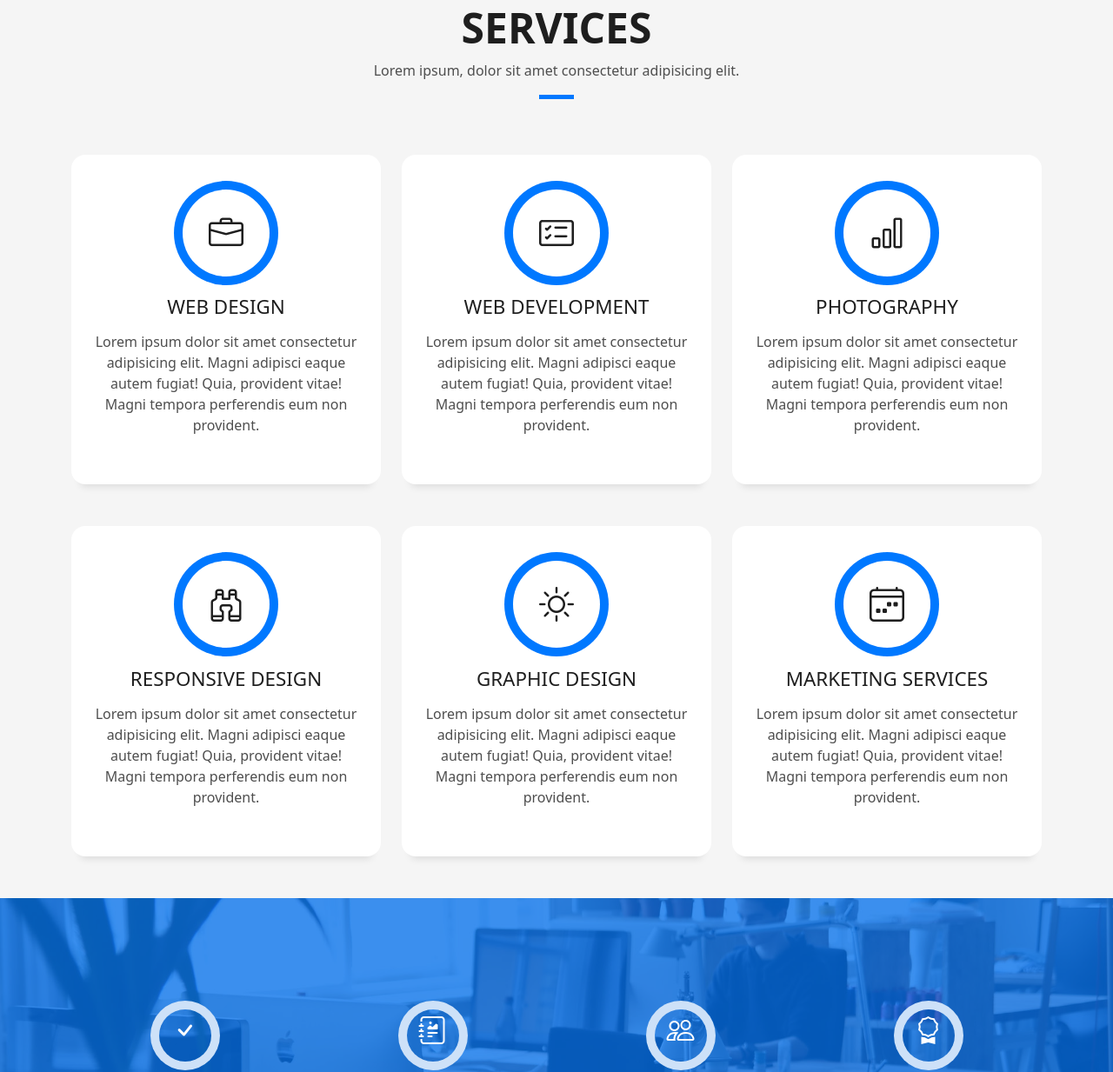
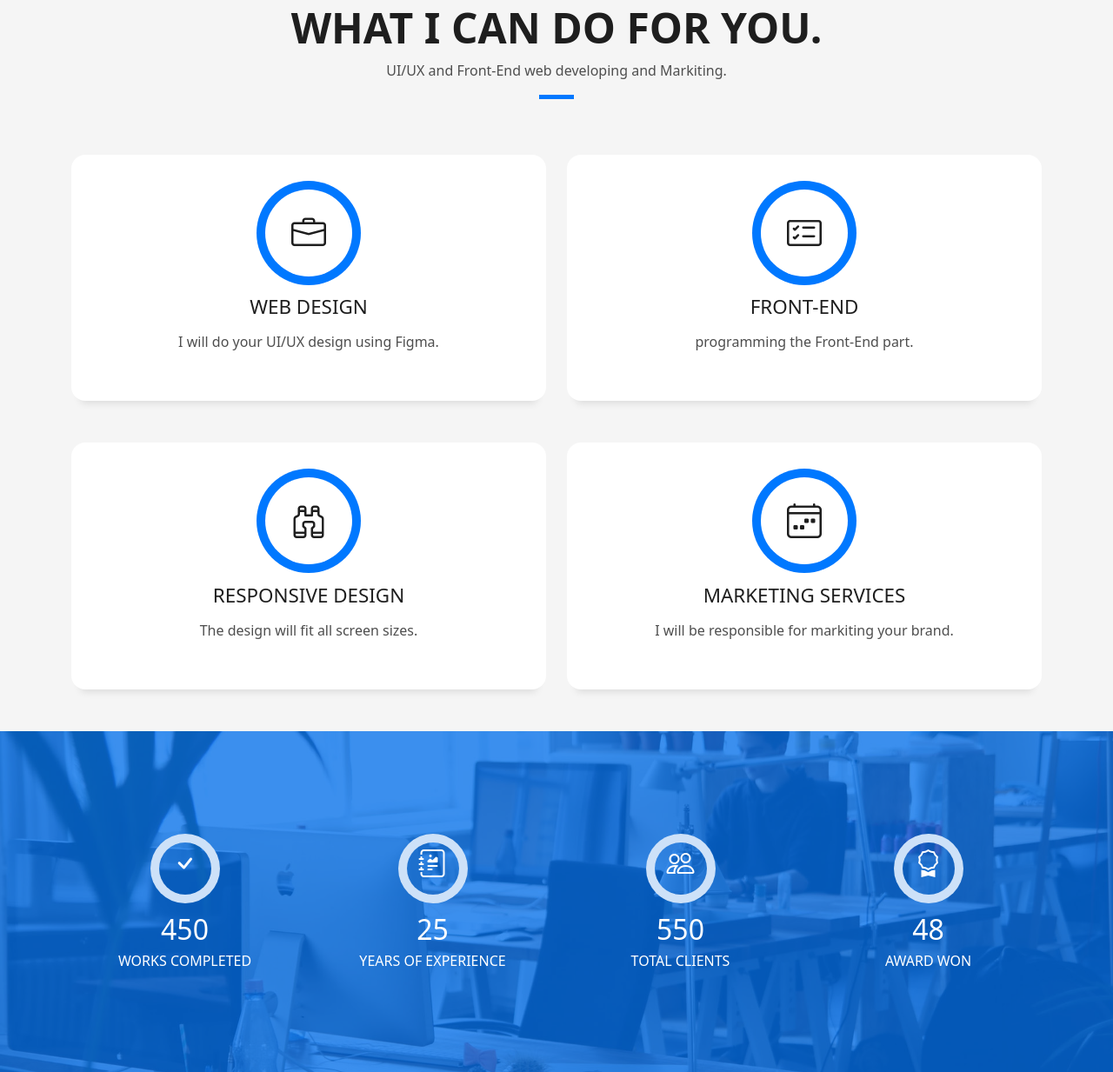
Before and after one commit to AhmadShabarek/AhmadShabarek.github.io, a plain HTML site: page DevFolio/index.html in a window 1280 px wide. Shown: the part 1699-2932 px from the top of the page at 87% size. Drawn offline with Linux system fonts and the light colour scheme.

Commit message:
End Services Section

```diff
--- a/DevFolio/index.html
+++ b/DevFolio/index.html
@@ -152,17 +152,17 @@
           <div class="col-sm-12">
             <div class="title-box text-center">
               <h3 class="title-a">
-                Services
+                What i can do for you.
               </h3>
               <p class="subtitle-a">
-                Lorem ipsum, dolor sit amet consectetur adipisicing elit.
+                UI/UX and Front-End web developing and Markiting.
               </p>
               <div class="line-mf"></div>
             </div>
           </div>
         </div>
         <div class="row">
-          <div class="col-md-4">
+          <div class="col-md-6">
             <div class="service-box">
               <div class="service-ico">
                 <span class="ico-circle"><i class="bi bi-briefcase"></i></span>
@@ -170,44 +170,25 @@
               <div class="service-content">
                 <h2 class="s-title">Web Design</h2>
                 <p class="s-description text-center">
-                  Lorem ipsum dolor sit amet consectetur adipisicing elit. Magni adipisci eaque autem fugiat! Quia,
-                  provident vitae! Magni
-                  tempora perferendis eum non provident.
+                  I will do your UI/UX design using Figma.
                 </p>
               </div>
             </div>
           </div>
-          <div class="col-md-4">
+          <div class="col-md-6">
             <div class="service-box">
               <div class="service-ico">
                 <span class="ico-circle"><i class="bi bi-card-checklist"></i></span>
               </div>
               <div class="service-content">
-                <h2 class="s-title">Web Development</h2>
+                <h2 class="s-title">Front-End</h2>
                 <p class="s-description text-center">
-                  Lorem ipsum dolor sit amet consectetur adipisicing elit. Magni adipisci eaque autem fugiat! Quia,
-                  provident vitae! Magni
-                  tempora perferendis eum non provident.
+                  programming the Front-End part.
                 </p>
               </div>
             </div>
           </div>
-          <div class="col-md-4">
-            <div class="service-box">
-              <div class="service-ico">
-                <span class="ico-circle"><i class="bi bi-bar-chart"></i></span>
-              </div>
-              <div class="service-content">
-                <h2 class="s-title">Photography</h2>
-                <p class="s-description text-center">
-                  Lorem ipsum dolor sit amet consectetur adipisicing elit. Magni adipisci eaque autem fugiat! Quia,
-                  provident vitae! Magni
-                  tempora perferendis eum non provident.
-                </p>
-              </div>
-            </div>
-          </div>
-          <div class="col-md-4">
+          <div class="col-md-6">
             <div class="service-box">
               <div class="service-ico">
                 <span class="ico-circle"><i class="bi bi-binoculars"></i></span>
@@ -215,29 +196,12 @@
               <div class="service-content">
                 <h2 class="s-title">Responsive Design</h2>
                 <p class="s-description text-center">
-                  Lorem ipsum dolor sit amet consectetur adipisicing elit. Magni adipisci eaque autem fugiat! Quia,
-                  provident vitae! Magni
-                  tempora perferendis eum non provident.
+                  The design will fit all screen sizes.
                 </p>
               </div>
             </div>
           </div>
-          <div class="col-md-4">
-            <div class="service-box">
-              <div class="service-ico">
-                <span class="ico-circle"><i class="bi bi-brightness-high"></i></span>
-              </div>
-              <div class="service-content">
-                <h2 class="s-title">Graphic Design</h2>
-                <p class="s-description text-center">
-                  Lorem ipsum dolor sit amet consectetur adipisicing elit. Magni adipisci eaque autem fugiat! Quia,
-                  provident vitae! Magni
-                  tempora perferendis eum non provident.
-                </p>
-              </div>
-            </div>
-          </div>
-          <div class="col-md-4">
+          <div class="col-md-6">
             <div class="service-box">
               <div class="service-ico">
                 <span class="ico-circle"><i class="bi bi-calendar4-week"></i></span>
@@ -245,9 +209,7 @@
               <div class="service-content">
                 <h2 class="s-title">Marketing Services</h2>
                 <p class="s-description text-center">
-                  Lorem ipsum dolor sit amet consectetur adipisicing elit. Magni adipisci eaque autem fugiat! Quia,
-                  provident vitae! Magni
-                  tempora perferendis eum non provident.
+                  I will be responsible for markiting your brand.
                 </p>
               </div>
             </div>
```
